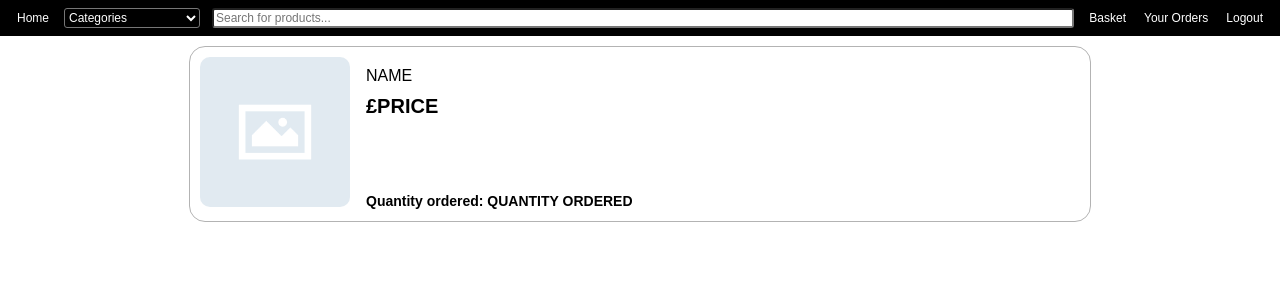
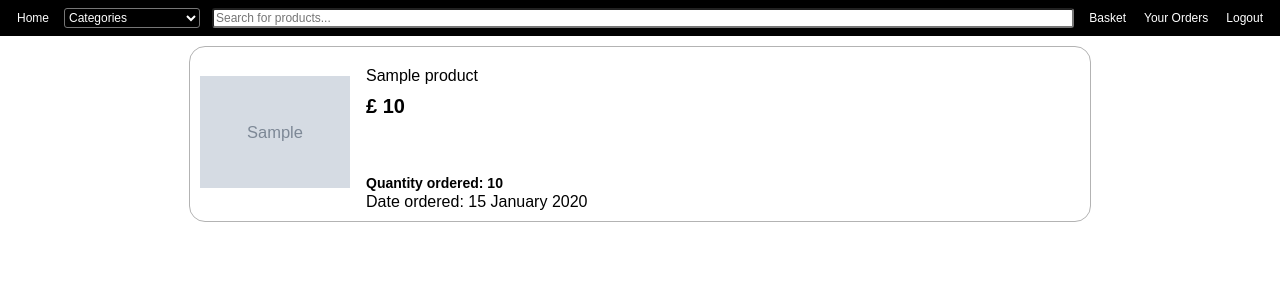
Before and after one commit to davisaur/CI536-IntegratedGroup, a PHP site: page /orders.php in a window 1280 px wide. Shown: the top 300 px of the page. Run offline with PHP 8.4, Linux system fonts and the light colour scheme; the visitor is signed in with stand-in values (Sample User, id 1); tables that the repository leaves empty or names only in its code hold one stand-in row (values such as "Sample post"); grey boxes marked "Sample" are stand-in pictures; a stand-in replaces the project's code that opens the database connection.

Commit message:
development of order page complete, retrives orders from joined table and displays it

```diff
--- a/orders.php
+++ b/orders.php
@@ -1,10 +1,34 @@
 <?php
 include 'db_con.php';
 require 'session.php';
+if (isset($_SESSION['loggedin'])) {
+    $user_id = $_SESSION['userid'];
 
+    $orders_query = "SELECT
+    orders.product_id,
+    orders.quantity,
+    products.name,
+    products.img_file_type,
+    products.price,
+    DATE_FORMAT(orders.date_ordered, '%d %M %Y') AS date_ordered
+        FROM orders
+        JOIN products ON orders.product_id = products.id
+        WHERE orders.user_id = ?
+        ORDER BY orders.date_ordered DESC; ";
+
+    $stmt = $conn->prepare($orders_query);
+    $stmt->bind_param("i", $user_id);
+    $stmt->execute();
+    $result = $stmt->get_result();
+} else {
+    header("Location: index.php");
+    exit();
+}
 ?>
+
 <!DOCTYPE html>
 <html lang="en">
+
 <head>
     <meta charset="UTF-8">
     <meta http-equiv="X-UA-Compatible" content="IE=edge">
@@ -14,19 +38,40 @@
     <link rel="stylesheet" href="stylesheets/styles.css">
     <title>Your Orders - Marketplace</title>
 </head>
+
 <body>
-    <?php require 'header.php';?>
+    <?php require 'header.php'; ?>
+
     <div class="orders-wrapper">
+        <?php
+        if ($result && $result->num_rows > 0) {
+            while ($row = $result->fetch_assoc()) {
+                $product_id = htmlspecialchars($row['product_id']);
+                $product_name = htmlspecialchars($row['name']);
+                $product_price = htmlspecialchars($row['price']);
+                $quantity_ordered = htmlspecialchars($row['quantity']);
+                $date_ordered = htmlspecialchars($row['date_ordered']);
+                $img_file_type = htmlspecialchars($row['img_file_type']);
+                ?>
                 <div class="order-container">
                     <div class="order-img">
-                <img src="images/placeholder.jpeg" alt="" class="product-img">
+                        <img src="images/products/<?php echo $product_id . "." . $img_file_type ?>" alt="" class="product-img">
                     </div>
                     <div class="order-content">
-                <h4 class="product-name">NAME</h4>
-                <span role="text" class="product-price">£PRICE</span>
-                <span role="text" class="quantity-ordered">Quantity ordered: QUANTITY ORDERED</span>
+                        <h4 class="product-name"><?php echo $product_name; ?></h4>
+                        <span role="text" class="product-price">£ <?php echo $product_price; ?></span>
+                        <span role="text" class="quantity-ordered">Quantity ordered: <?php echo $quantity_ordered; ?></span>
+                        <span role="text" class="date-ordered">Date ordered: <?php echo $date_ordered; ?></span>
+
                     </div>
                 </div>
+                <?php
+            }
+        } else {
+            echo "<p>No orders found.</p>";
+        }
+        ?>
     </div>
 </body>
+
 </html>
```
Lines whose indentation alone changed are shown as unchanged.
